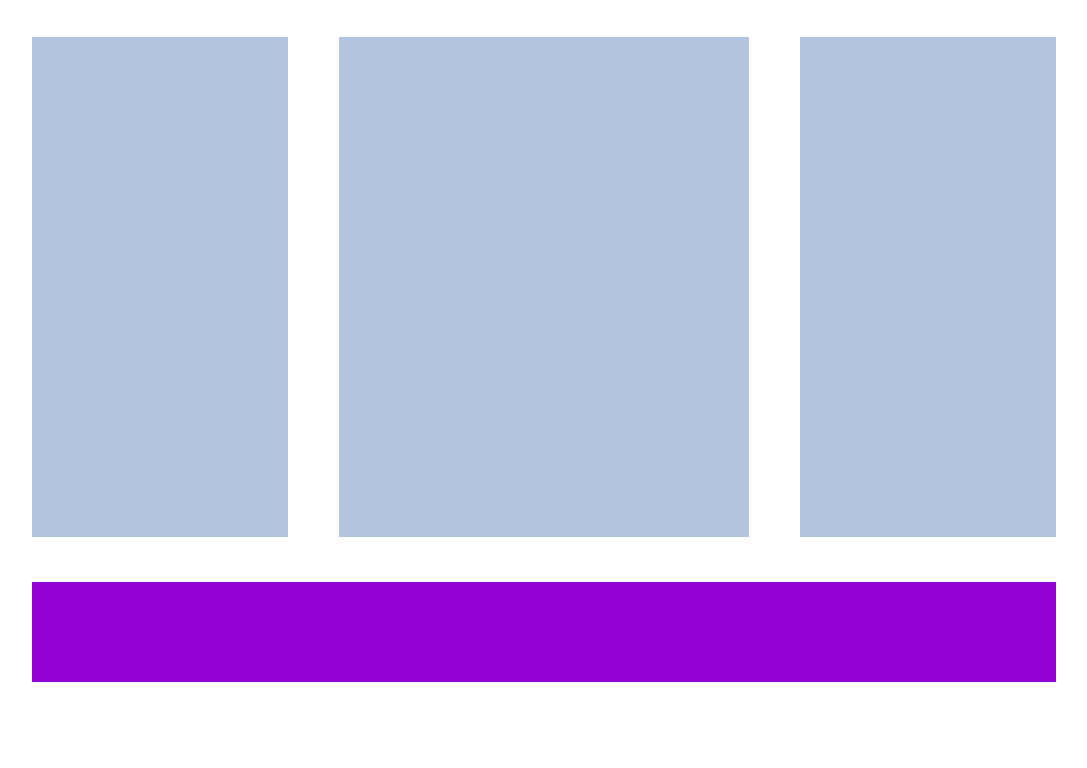
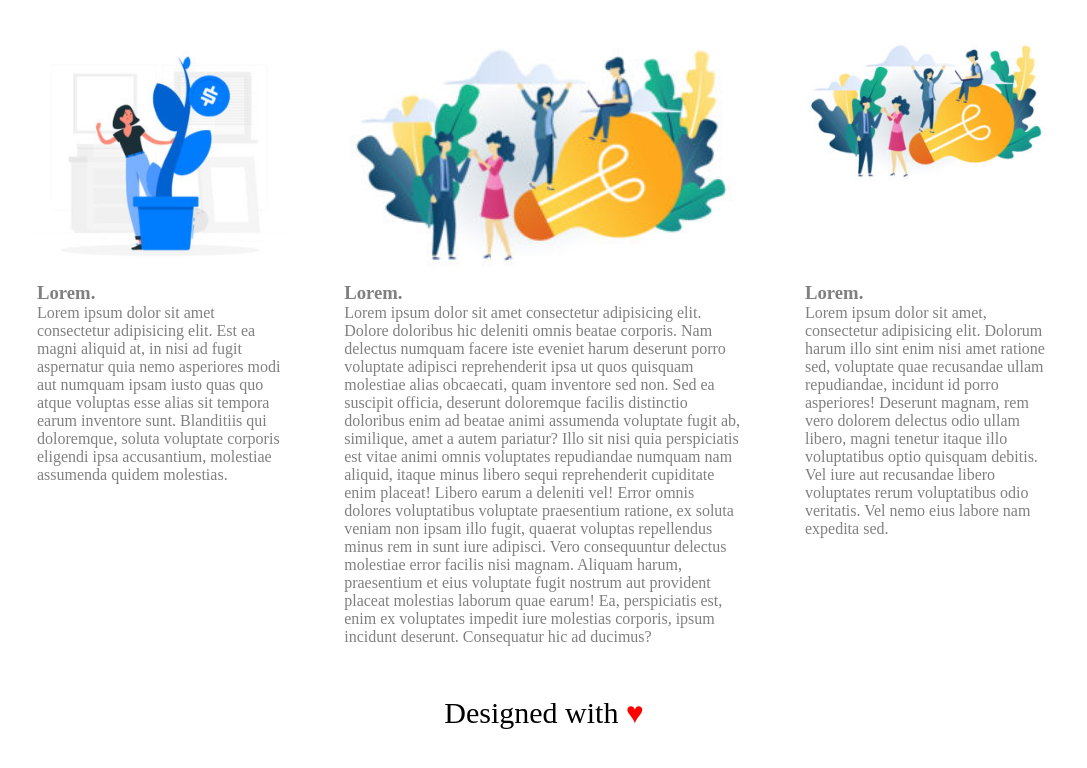
Before and after one commit to Edomak/htmlcss-wp, a plain HTML site: page index.html in a window 1280 px wide. Shown: the part 708-1476 px from the top of the page, without its empty margins (96-1183 px from the left). Before the commit the page ends 1390 px from the top, so only its background shows below. Drawn offline with Linux system fonts and the light colour scheme.

Commit message:
da finire, manca layover

```diff
--- a/css/style.css
+++ b/css/style.css
@@ -88,6 +88,7 @@ header {
 
 .top {
     height: 100px;
+    clear: both;
 }
 
 .title {
@@ -105,30 +106,52 @@ header {
 }
 
 .left {
+    background-image: url(../img/img-1.jpg);
+    background-repeat: no-repeat;
+    background-size: contain;
+}
 
+.right {
+    background-image: url(../img/img-3.jpg);
+    background-repeat: no-repeat;
+    background-size: contain;
+ }
+
+ .middle {
+    float: left;
+    width: 40%;
+    margin: 20px 5%;
+    background-image: url(../img/img-3.jpg);
+    background-repeat: no-repeat;
+    background-size: contain;
+ }
+
+
+.content {
+    margin-top: 240px;
+    padding: 5px 5px;
+    color: grey;
 }
 
 .left,
 .right {
     float: left;
     width: 25%;
-    height: 500px;
-    background-color: lightsteelblue;
     margin: 20px 0;
 }
-
-.middle {
-    float: left;
-    width: 40%;
-    height: 500px;
-    background-color: lightsteelblue;
-    margin: 20px 5%;
-}
-
 
 /* footer */
 footer {
     height: 100px;
-    background-color: darkviolet;
     margin-top: 25px;
 }
+
+footer p {
+    font-size: 30px;
+    text-align: center;
+}
+
+footer span {
+    font-size: 30px;
+    color: red;
+}
--- a/index.html
+++ b/index.html
@@ -50,16 +50,32 @@
                         </section>
                     <!-- /sezione titolo -->
                     <section class="left">
+                        <div class="content">
+                            <h3>Lorem.</h3>
+                            <p>Lorem ipsum dolor sit amet consectetur adipisicing elit. Est ea magni aliquid at, in nisi ad fugit aspernatur quia nemo asperiores modi aut numquam ipsam iusto quas quo atque voluptas esse alias sit tempora earum inventore sunt. Blanditiis qui doloremque, soluta voluptate corporis eligendi ipsa accusantium, molestiae assumenda quidem molestias.</p>
+                        </div>
 
                     </section>
-                    <section class="middle"></section>
-                    <section class="right"></section>
+                    <section class="middle">
+                        <div class="content">
+                            <h3>Lorem.</h3>
+                            <p>Lorem ipsum dolor sit amet consectetur adipisicing elit. Dolore doloribus hic deleniti omnis beatae corporis. Nam delectus numquam facere iste eveniet harum deserunt porro voluptate adipisci reprehenderit ipsa ut quos quisquam molestiae alias obcaecati, quam inventore sed non. Sed ea suscipit officia, deserunt doloremque facilis distinctio doloribus enim ad beatae animi assumenda voluptate fugit ab, similique, amet a autem pariatur? Illo sit nisi quia perspiciatis est vitae animi omnis voluptates repudiandae numquam nam aliquid, itaque minus libero sequi reprehenderit cupiditate enim placeat! Libero earum a deleniti vel! Error omnis dolores voluptatibus voluptate praesentium ratione, ex soluta veniam non ipsam illo fugit, quaerat voluptas repellendus minus rem in sunt iure adipisci. Vero consequuntur delectus molestiae error facilis nisi magnam. Aliquam harum, praesentium et eius voluptate fugit nostrum aut provident placeat molestias laborum quae earum! Ea, perspiciatis est, enim ex voluptates impedit iure molestias corporis, ipsum incidunt deserunt. Consequatur hic ad ducimus?</p>
+                        </div>
+                    </section>
+                    <section class="right">
+                        <div class="content">
+                            <h3>Lorem.</h3>
+                            <p>Lorem ipsum dolor sit amet, consectetur adipisicing elit. Dolorum harum illo sint enim nisi amet ratione sed, voluptate quae recusandae ullam repudiandae, incidunt id porro asperiores! Deserunt magnam, rem vero dolorem delectus odio ullam libero, magni tenetur itaque illo voluptatibus optio quisquam debitis. Vel iure aut recusandae libero voluptates rerum voluptatibus odio veritatis. Vel nemo eius labore nam expedita sed.</p>
+                        </div>
+                    </section>
                 </div>
             </main>
             <!-- /sezione principale -->
 
             <!-- footer -->
-            <footer></footer>
+            <footer>
+                <p>Designed with <span>&hearts;</span>
+            </footer>
             <!-- footer -->
         </div>
 
```
